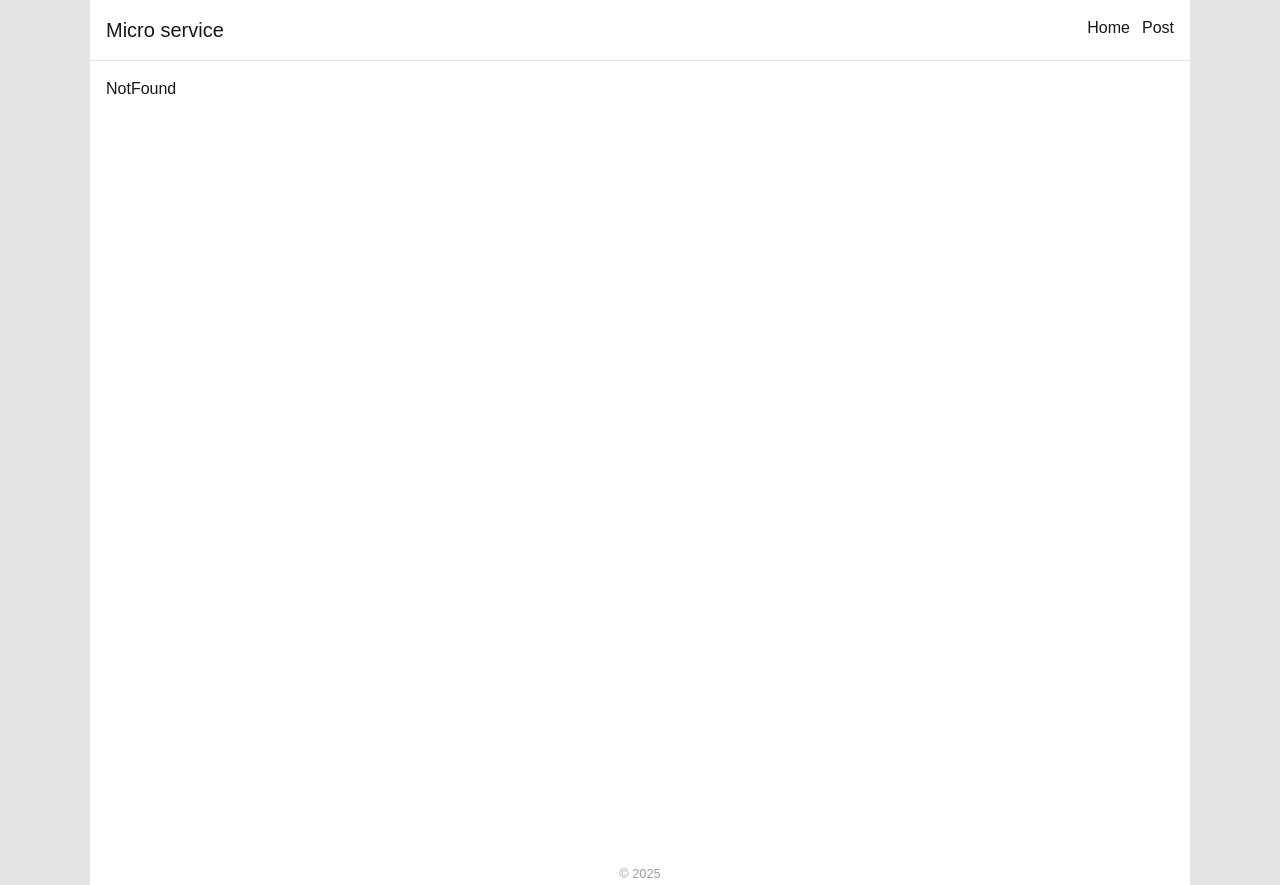
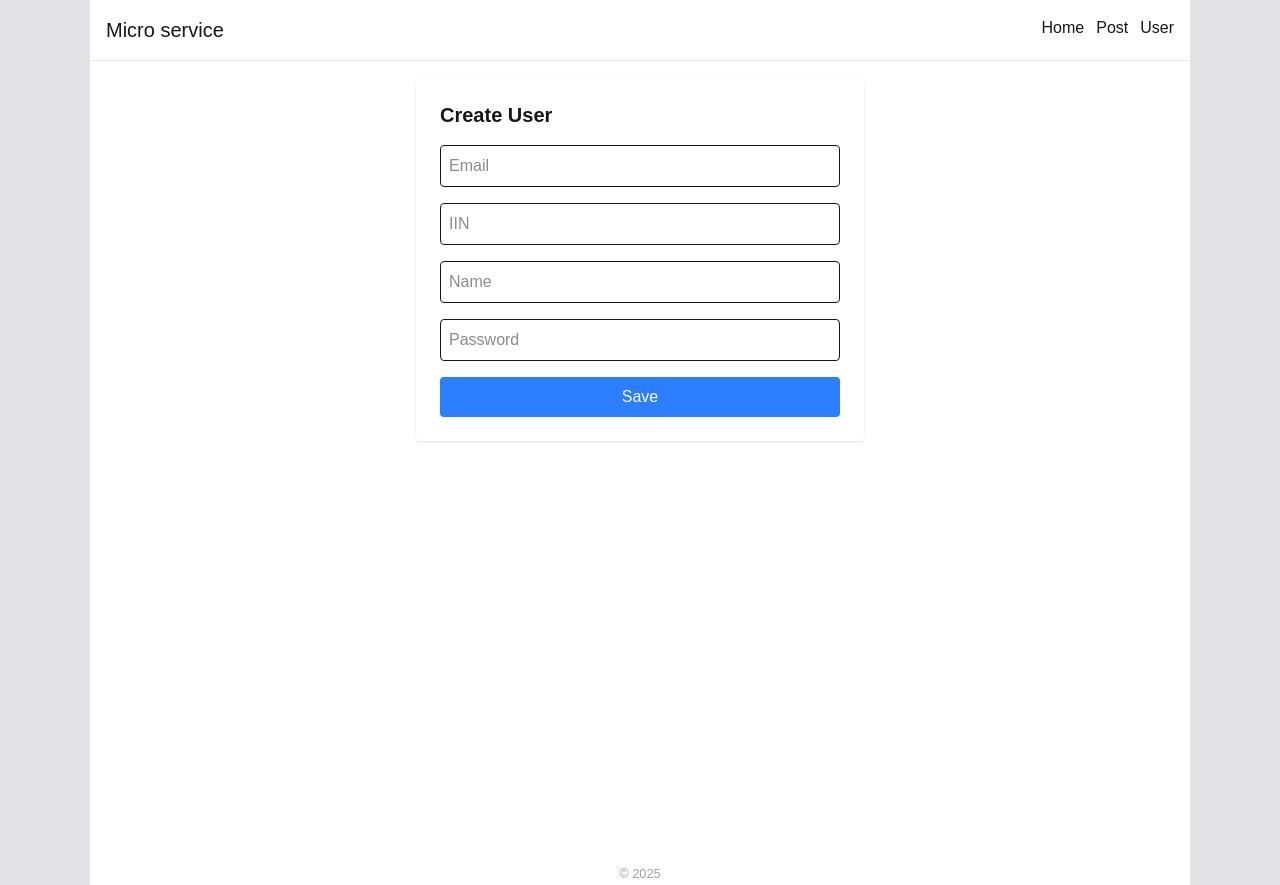
Before and after one commit to Bahram101/micro-service-nzm, a Next.js app: page /users/create in a window 1280 px wide. Before the commit this address had no page. Built offline with nearby package versions, Linux system fonts and the light colour scheme.

Commit message:
create get users

```diff
--- a/src/app/login/page.tsx
+++ b/src/app/login/page.tsx
@@ -18,13 +18,10 @@ export default function LoginPage() {
     }
   })
 
-  const handleLogin = () => {
+  const onSubmit: SubmitHandler<IAuthFormData> = (data) => {
+    console.log('data', data)
     document.cookie = `token=123456; path=/;`;
-    // router.push("/");
-  };
-
-  const onSubmit: SubmitHandler<IAuthFormData> = (data)=>{
-    console.log('data',data)
+    router.push("/");
   }
 
   return (
@@ -39,7 +36,7 @@ export default function LoginPage() {
           pattern: {
             // value: /^[0-9]{12}$/,
             value: validEmail,
-            message: 'Please enter a valid iin'
+            message: 'Please enter a valid email'
           }
         }}
       />
--- /dev/null
+++ b/src/app/users/create/page.tsx
@@ -0,0 +1,65 @@
+"use client";
+
+import { useState } from "react";
+import { useRouter } from "next/navigation";
+
+export default function CreateUserPage() {
+  const router = useRouter();
+  const [email, setEmail] = useState("");
+  const [name, setName] = useState("");
+  const [iin, setIin] = useState("");
+  const [password, setPassword] = useState("");
+
+  const handleSubmit = async (e: React.FormEvent) => {
+    e.preventDefault();
+
+    await fetch("/api/users", {
+      method: "POST",
+      headers: { "Content-Type": "application/json" },
+      body: JSON.stringify({ email, name, password, iin }),
+    });
+
+    router.push("/users"); // 👈 после создания отправляем обратно на список
+  };
+
+  console.log('create page')
+
+  return (
+    <div className="max-w-md mx-auto p-6 bg-white rounded shadow">
+      <h1 className="text-xl font-bold mb-4">Create User</h1>
+      <form onSubmit={handleSubmit} className="space-y-4">
+        <input
+          type="email"
+          placeholder="Email"
+          className="border p-2 rounded w-full"
+          value={email}
+          onChange={(e) => setEmail(e.target.value)}
+        />
+        <input
+          type="text"
+          placeholder="IIN"
+          className="border p-2 rounded w-full"
+          value={iin}
+          onChange={(e) => setIin(e.target.value)}
+        />
+        <input
+          type="text"
+          placeholder="Name"
+          className="border p-2 rounded w-full"
+          value={name}
+          onChange={(e) => setName(e.target.value)}
+        />
+        <input
+          type="password"
+          placeholder="Password"
+          className="border p-2 rounded w-full"
+          value={password}
+          onChange={(e) => setPassword(e.target.value)}
+        />
+        <button type="submit" className="w-full bg-blue-500 text-white py-2 rounded">
+          Save
+        </button>
+      </form>
+    </div>
+  );
+}
--- /dev/null
+++ b/src/app/users/page.tsx
@@ -0,0 +1,46 @@
+'use client'
+import Link from 'next/link'
+import React, { useEffect, useState } from 'react'
+
+type Props = {}
+
+const UsersPage = (props: Props) => {
+  const [users, setUsers] = useState<any[]>([])
+  const [isLoading, setIsLoading] = useState(false)
+
+  useEffect(() => {
+    const getUsers = async () => {
+      setIsLoading(true)
+      const res = await fetch("/api/users");
+      const data = await res.json()
+      setUsers(data)
+      setIsLoading(false)
+    }
+    getUsers()
+  }, [])
+
+  if (isLoading) return <p>Loading...</p>
+
+  console.log('user', users)
+
+  return (
+    <div>
+      <div className='flex justify-between pb-4'>
+        <div>Users</div>
+        <Link href='/users/create'><button className='bg-green-600 px-4 py-2 rounded text-white' >Create</button></Link>
+      </div>
+      <div>
+        <div className=' flex-col'>
+          {
+            users?.length > 0 ? users.map(user => (
+              <div>{user.name}</div>
+            )) : null
+          }
+
+        </div>
+      </div>
+    </div>
+  )
+}
+
+export default UsersPage
--- a/src/components/ui/header.tsx
+++ b/src/components/ui/header.tsx
@@ -8,6 +8,7 @@ export const Header = () => {
     <ul className="flex gap-3">
       <li><Link href='/'>Home</Link></li>
       <li><Link href='/posts'>Post</Link></li>
+      <li><Link href='/users'>User</Link></li>
     </ul>
   </div>
 }
```
Also changed, not shown: tailwind.config.js (renamed from tailwind-config.js), 1 other file (tests, documents, lock files or other folders).
